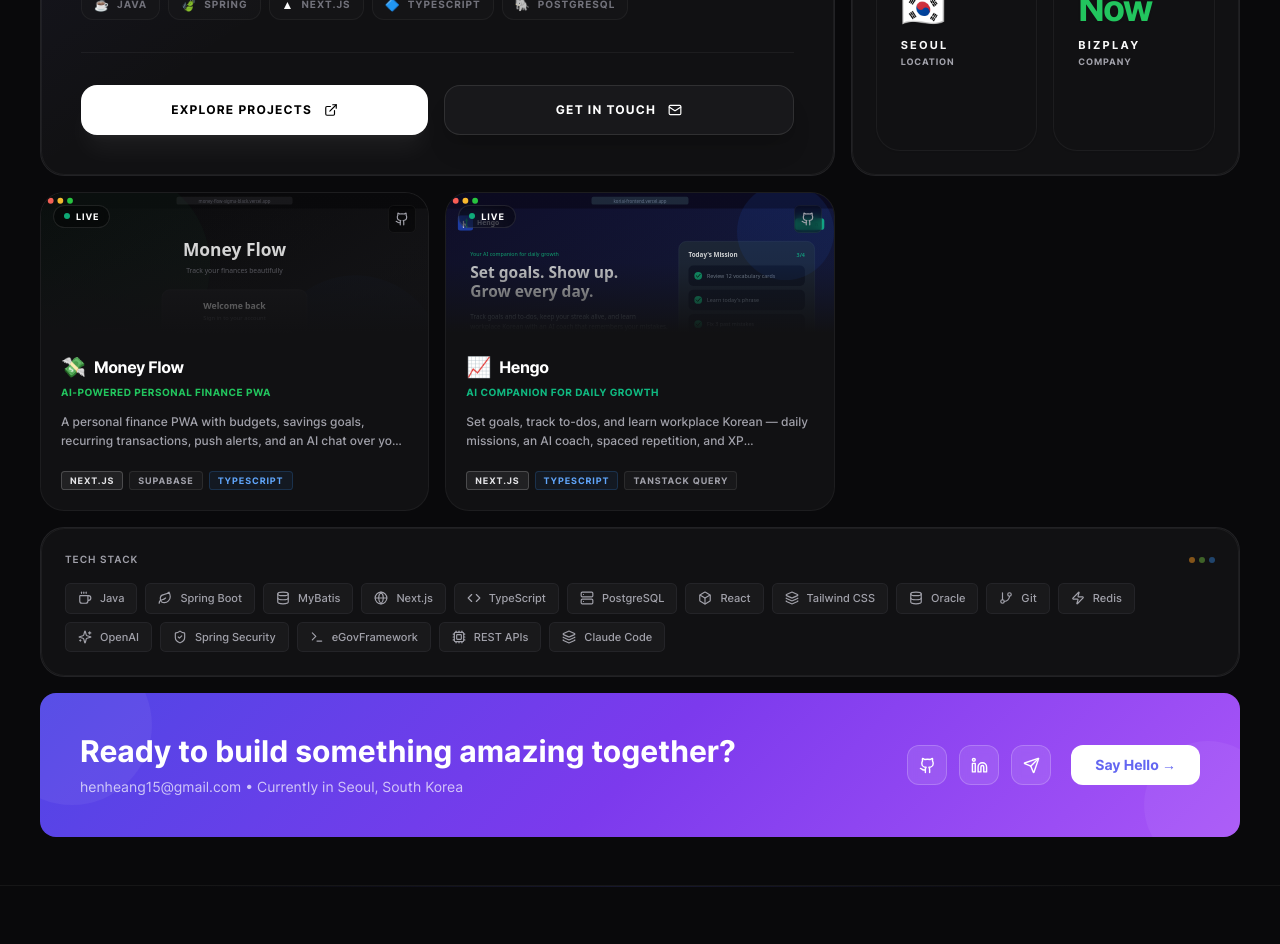
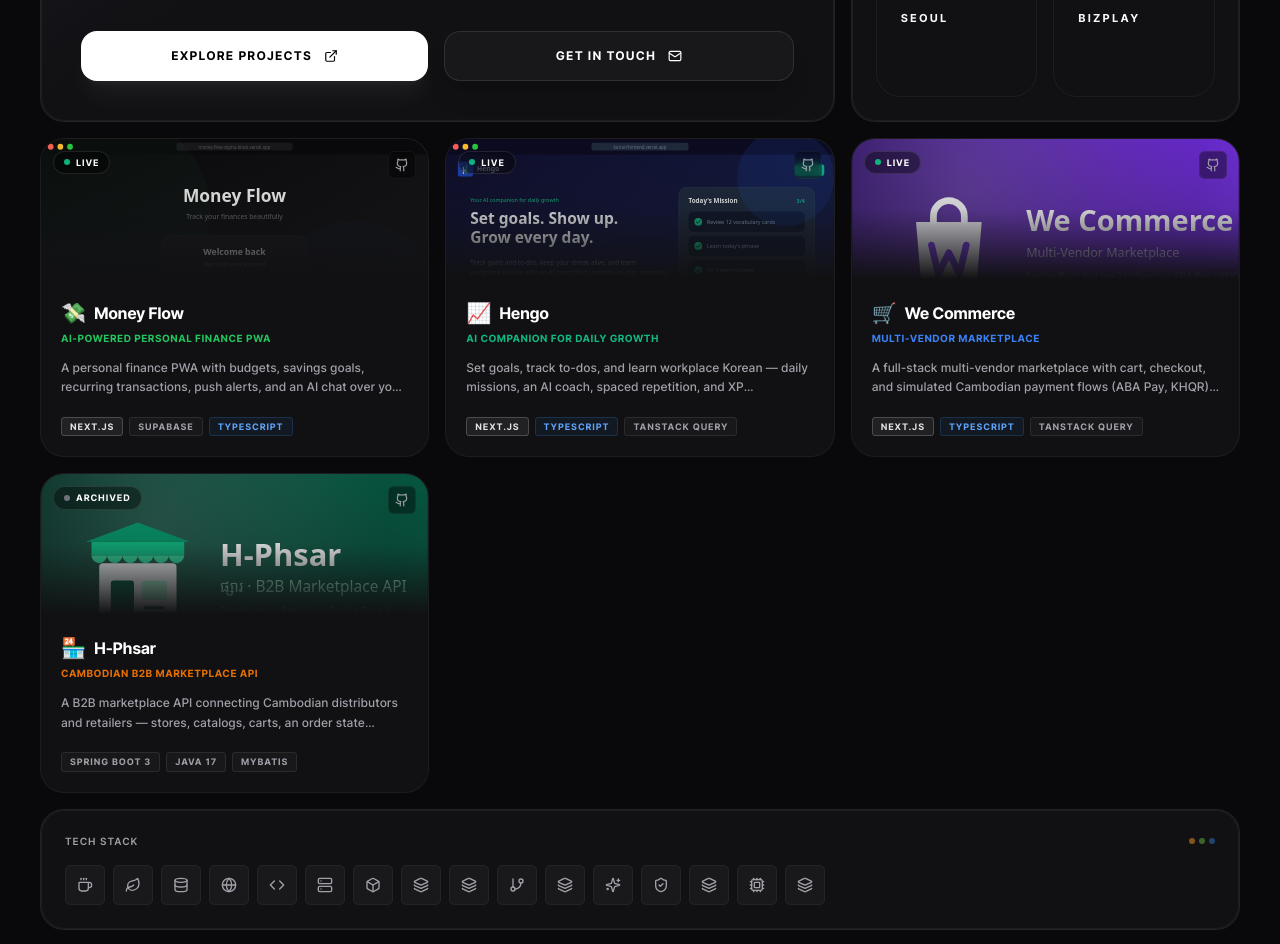
Before and after one commit to Hen-Heang/hen-heang-porfolio, a Next.js app: page / in a window 1280 px wide. Shown: the part 500-1444 px from the top of the page. Built offline with nearby package versions, Linux system fonts and the light colour scheme; no server answers; the database is empty.

Commit message:
update process ui

```diff
--- a/app/about/AboutPageClient.tsx
+++ b/app/about/AboutPageClient.tsx
@@ -7,7 +7,6 @@ import { SkillsTab } from "@/src/components/sections/about/SkillsTab"
 import { usePersonalInfo } from "@/src/providers/site-content-provider"
 import type { SkillCategory, EducationItem, ExperienceItem } from "@/src/lib/types"
 import { Button } from "@/src/components/ui/button"
-import { Badge } from "@/src/components/ui/badge"
 import Image from "next/image"
 import {
     Mail,
@@ -40,10 +39,6 @@ export function AboutPageClient({ skills, education, experience }: AboutPageClie
     const aboutSummary = [
         "I'm a Full-Stack Developer who builds web applications end-to-end, from frontend screens to backend APIs and databases. I've worked in both Cambodia and South Korea, and I'm currently based in Seoul at Bizplay.",
         "I enjoy solving real business problems and collaborating closely with my team, while continuously growing my skills in system design, database architecture, and scalable web development.",
-    ]
-
-    const linkedinCoreSkills = [
-        "Java", "Spring Boot", "MyBatis", "SQL", "JavaScript", "jQuery", "HTML/CSS", "REST APIs",
     ]
 
     const containerVariants = {
@@ -253,16 +248,9 @@ export function AboutPageClient({ skills, education, experience }: AboutPageClie
 
                             {/* Skills Section */}
                             <motion.div variants={itemVariants} className="mb-16">
-                                <div className="flex flex-col md:flex-row md:items-end justify-between gap-6 mb-12">
-                                    <div>
-                                        <h2 className="text-4xl font-black text-zinc-900 dark:text-white mb-2">Technical Arsenal</h2>
-                                        <p className="text-zinc-600 dark:text-zinc-400 font-medium">A comprehensive list of technologies I use to build scalable products.</p>
-                                    </div>
-                                    <div className="flex flex-wrap gap-2">
-                                        {linkedinCoreSkills.slice(0, 4).map(skill => (
-                                            <Badge key={skill} className="bg-blue-600/10 text-blue-600 border-none px-3 py-1 font-bold">{skill}</Badge>
-                                        ))}
-                                    </div>
+                                <div className="mb-12">
+                                    <h2 className="text-4xl font-black text-zinc-900 dark:text-white mb-2">Technical Arsenal</h2>
+                                    <p className="text-zinc-600 dark:text-zinc-400 font-medium">A comprehensive list of technologies I use to build scalable products.</p>
                                 </div>
                                 {skills.length > 0 && (
                                     <div className="p-2 rounded-[2.5rem] bg-zinc-100 dark:bg-zinc-900/50 border border-zinc-200 dark:border-zinc-800">
--- a/data/dashboard.ts
+++ b/data/dashboard.ts
@@ -28,6 +28,7 @@ export interface BentoProject {
     borderColor?: string
     accentColor?: string
     screenshot?: string
+    status?: "live" | "archived"
 }
 
 export const deployedProjects: BentoProject[] = [
@@ -63,6 +64,39 @@ export const deployedProjects: BentoProject[] = [
         accentColor: "#10b981",
         screenshot: "/screenshots/hengo-screenshot.svg"
     },
+    {
+        id: "we-commerce",
+        title: "We Commerce",
+        subtitle: "Multi-Vendor Marketplace",
+        description:
+            "A full-stack multi-vendor marketplace with cart, checkout, and simulated Cambodian payment flows (ABA Pay, KHQR) on a Spring Boot API.",
+        emoji: "🛒",
+        url: "https://we-commerce-frontend.vercel.app",
+        github: "https://github.com/Hen-Heang/we-commerce-frontend",
+        tech: ["Next.js", "TypeScript", "TanStack Query", "Spring Boot"],
+        gradientFrom: "#0a1628",
+        gradientTo: "#122544",
+        borderColor: "#1e3a5f",
+        accentColor: "#3b82f6",
+        screenshot: "/image/we-commerce-preview.svg"
+    },
+    {
+        id: "h-phsar",
+        title: "H-Phsar",
+        subtitle: "Cambodian B2B Marketplace API",
+        description:
+            "A B2B marketplace API connecting Cambodian distributors and retailers — stores, catalogs, carts, an order state machine, and real-time notifications on Spring Boot 3.",
+        emoji: "🏪",
+        url: "https://github.com/Hen-Heang/h-phsar-api-full",
+        github: "https://github.com/Hen-Heang/h-phsar-api-full",
+        tech: ["Spring Boot 3", "Java 17", "MyBatis", "PostgreSQL"],
+        gradientFrom: "#1a120a",
+        gradientTo: "#2a1d10",
+        borderColor: "#4a3520",
+        accentColor: "#e76f00",
+        screenshot: "/image/h-phsar-preview.svg",
+        status: "archived"
+    },
 ]
 
 export const workProjects = [
--- a/data/projects.ts
+++ b/data/projects.ts
@@ -151,7 +151,7 @@ export const projects: Project[] = [
         technologies: ["Spring Boot 3", "Java 21", "PostgreSQL", "Next.js", "TanStack Query", "Zustand"],
         image: "/image/we-commerce-preview.svg",
         github: "https://github.com/Hen-Heang/we-commerce-api",
-        demo: "#",
+        demo: "https://we-commerce-frontend.vercel.app",
         businessProblem: "Cambodian sellers reach buyers through Facebook posts and Telegram chats — no catalog, no cart, no order history, and payment is a screenshot of a bank transfer. We Commerce gives vendors a real storefront and buyers a real shopping flow, with the local payment methods (ABA Pay, KHQR) they already use.",
         overview: "We Commerce is a two-repo full-stack build. The backend (we-commerce-api) is a Spring Boot 3.4 / Java 21 REST API — 11 controllers and 18 JPA entities covering auth, products, categories, bookmarks, collections, purchases, delivery addresses, notifications, and file uploads. The frontend (we-commerce-frontend) is a Next.js 16 storefront with 12 routes: market browsing, product detail, saved items, collections, cart, checkout with simulated ABA Pay / KHQR / card payment sheets, and order history with a status timeline.",
         features: [
--- a/src/components/dashboard/cards/HeroProfileCard.tsx
+++ b/src/components/dashboard/cards/HeroProfileCard.tsx
@@ -14,7 +14,6 @@ export function HeroProfileCard() {
     const profile = useDashboardProfile()
     const profileData = useProfile()
     const roles = profileData.rotatingRoles
-    const techStack = profileData.heroTechStack
     const [showToast, setShowToast] = useState(false)
     const [copied, setCopied]     = useState(false)
     const [roleIndex, setRoleIndex] = useState(0)
@@ -144,19 +143,6 @@ export function HeroProfileCard() {
                             </span>
                         </button>
                     </div>
-
-                    {/* Tech stack mini pills */}
-                    <div className="flex flex-wrap gap-2">
-                        {techStack.map((tech) => (
-                            <div
-                                key={tech.name}
-                                className="flex items-center gap-2 px-3 py-1.5 rounded-xl bg-zinc-900/50 border border-white/5 hover:border-[#6366f1]/30 hover:bg-[#6366f1]/5 transition-all group/tech"
-                            >
-                                <span className="text-xs transition-transform group-hover/tech:scale-125">{tech.icon}</span>
-                                <span className="text-[10px] font-black uppercase tracking-widest text-zinc-500 group-hover/tech:text-white transition-colors">{tech.name}</span>
-                            </div>
-                        ))}
-                    </div>
                 </div>
 
                 {/* Bottom Row: CTA Buttons */}
--- a/src/components/dashboard/cards/ProjectCard.tsx
+++ b/src/components/dashboard/cards/ProjectCard.tsx
@@ -21,6 +21,7 @@ const techColors: Record<string, { bg: string; text: string; border: string }> =
 
 export function ProjectCard({ project }: ProjectCardProps) {
     const accent = project.accentColor || "#6366f1"
+    const isArchived = project.status === "archived"
 
     return (
         <motion.div
@@ -31,7 +32,7 @@ export function ProjectCard({ project }: ProjectCardProps) {
                 href={project.url}
                 target="_blank"
                 rel="noopener noreferrer"
-                aria-label={`Visit ${project.title} (opens in a new tab)`}
+                aria-label={isArchived ? `View ${project.title} source code (opens in a new tab)` : `Visit ${project.title} (opens in a new tab)`}
                 className="absolute inset-0 z-20 outline-none"
             />
             {/* Screenshot preview */}
@@ -52,8 +53,10 @@ export function ProjectCard({ project }: ProjectCardProps) {
 
                 {/* Status Badge */}
                 <div className="absolute top-3 left-3 flex items-center gap-1.5 px-2.5 py-1 rounded-full bg-black/40 backdrop-blur-md border border-white/10">
-                    <span className="w-1.5 h-1.5 rounded-full bg-emerald-500 animate-pulse" />
-                    <span className="text-[9px] font-black text-white uppercase tracking-widest">Live</span>
+                    <span className={`w-1.5 h-1.5 rounded-full ${isArchived ? "bg-zinc-500" : "bg-emerald-500 animate-pulse"}`} />
+                    <span className="text-[9px] font-black text-white uppercase tracking-widest">
+                        {isArchived ? "Archived" : "Live"}
+                    </span>
                 </div>
 
                 {/* Links */}
--- a/src/components/dashboard/cards/StatsGrid.tsx
+++ b/src/components/dashboard/cards/StatsGrid.tsx
@@ -9,10 +9,10 @@ export function StatsGrid() {
     const { deployedProjects } = useDashboardContent()
     const profileData = useProfile()
     const stats = [
-        { num: deployedProjects.length, suffix: "",  label: "Projects",   accent: "#6366f1", sub: "Deployed" },
-        { num: parseInt(profileData.yearsExperience), suffix: "+", label: "Experience", accent: "#8b5cf6", sub: "Years+"   },
-        { num: null, text: profileData.locationEmoji, suffix: "",  label: profileData.location.split(",")[0].trim(), accent: "#22d3ee", sub: "Location" },
-        { num: null, text: "Now",        suffix: "",  label: profileData.company, accent: "#22c55e", sub: "Company"  },
+        { num: deployedProjects.length, suffix: "",  label: "Projects",   accent: "#6366f1" },
+        { num: parseInt(profileData.yearsExperience), suffix: "+", label: "Experience", accent: "#8b5cf6" },
+        { num: null, text: profileData.locationEmoji, suffix: "",  label: profileData.location.split(",")[0].trim(), accent: "#22d3ee" },
+        { num: null, text: "Now",        suffix: "",  label: profileData.company, accent: "#22c55e" },
     ]
 
     return (
@@ -44,14 +44,9 @@ export function StatsGrid() {
                             }
                         </span>
 
-                        <div className="flex flex-col">
-                            <span className="text-[10px] md:text-[11px] font-black uppercase tracking-[0.2em] text-[#fafafa] leading-none">
-                                {stat.label}
-                            </span>
-                            <span className="text-[8px] md:text-[9px] font-bold uppercase tracking-widest text-[#a1a1aa] mt-1">
-                                {stat.sub}
-                            </span>
-                        </div>
+                        <span className="text-[10px] md:text-[11px] font-black uppercase tracking-[0.2em] text-[#fafafa] leading-none mt-2">
+                            {stat.label}
+                        </span>
                     </motion.div>
                 ))}
             </div>
--- a/src/components/dashboard/cards/TechStackCard.tsx
+++ b/src/components/dashboard/cards/TechStackCard.tsx
@@ -14,14 +14,12 @@ import {
     ShieldCheck,
     GitBranch,
     Box,
-    Zap,
-    Sparkles,
-    Terminal
+    Sparkles
 } from "lucide-react"
 
 // Map tech names to Lucide icons
 const getIcon = (skill: string) => {
-    const iconProps = { size: 14, className: "shrink-0 transition-transform duration-300 group-hover:scale-110 group-hover:rotate-3" }
+    const iconProps = { size: 16, className: "shrink-0 transition-transform duration-300 group-hover/tech:scale-110 group-hover/tech:rotate-3" }
     switch (skill.toLowerCase()) {
         case "java": return <Coffee {...iconProps} />
         case "spring boot": return <Leaf {...iconProps} />
@@ -31,12 +29,9 @@ const getIcon = (skill: string) => {
         case "postgresql": return <Server {...iconProps} />
         case "react": return <Box {...iconProps} />
         case "tailwind css": return <Layers {...iconProps} />
-        case "oracle": return <Database {...iconProps} />
         case "git": return <GitBranch {...iconProps} />
-        case "redis": return <Zap {...iconProps} />
         case "openai": return <Sparkles {...iconProps} />
         case "spring security": return <ShieldCheck {...iconProps} />
-        case "egovframework": return <Terminal {...iconProps} />
         case "rest apis": return <Cpu {...iconProps} />
         default: return <Layers {...iconProps} />
     }
@@ -45,22 +40,19 @@ const getIcon = (skill: string) => {
 // Map tech names to accent colors
 const getColor = (skill: string) => {
     switch (skill.toLowerCase()) {
-        case "java": return "group-hover:text-[#f89820] group-hover:border-[#f89820]/30"
-        case "spring boot": return "group-hover:text-[#6db33f] group-hover:border-[#6db33f]/30"
-        case "mybatis": return "group-hover:text-[#eab308] group-hover:border-[#eab308]/30"
-        case "next.js": return "group-hover:text-[#fafafa] group-hover:border-[#fafafa]/30"
-        case "typescript": return "group-hover:text-[#3178c6] group-hover:border-[#3178c6]/30"
-        case "postgresql": return "group-hover:text-[#336791] group-hover:border-[#336791]/30"
-        case "react": return "group-hover:text-[#61dafb] group-hover:border-[#61dafb]/30"
-        case "tailwind css": return "group-hover:text-[#38bdf8] group-hover:border-[#38bdf8]/30"
-        case "oracle": return "group-hover:text-[#f80000] group-hover:border-[#f80000]/30"
-        case "git": return "group-hover:text-[#f05032] group-hover:border-[#f05032]/30"
-        case "redis": return "group-hover:text-[#d82c20] group-hover:border-[#d82c20]/30"
-        case "openai": return "group-hover:text-[#10a37f] group-hover:border-[#10a37f]/30"
-        case "spring security": return "group-hover:text-[#6db33f] group-hover:border-[#6db33f]/30"
-        case "egovframework": return "group-hover:text-[#3b82f6] group-hover:border-[#3b82f6]/30"
-        case "rest apis": return "group-hover:text-[#00bcd4] group-hover:border-[#00bcd4]/30"
-        default: return "group-hover:text-[#fafafa] group-hover:border-[#fafafa]/30"
+        case "java": return "group-hover/tech:!text-[#f89820] group-hover/tech:!border-[#f89820]/30"
+        case "spring boot": return "group-hover/tech:!text-[#6db33f] group-hover/tech:!border-[#6db33f]/30"
+        case "mybatis": return "group-hover/tech:!text-[#eab308] group-hover/tech:!border-[#eab308]/30"
+        case "next.js": return "group-hover/tech:!text-[#fafafa] group-hover/tech:!border-[#fafafa]/30"
+        case "typescript": return "group-hover/tech:!text-[#3178c6] group-hover/tech:!border-[#3178c6]/30"
+        case "postgresql": return "group-hover/tech:!text-[#336791] group-hover/tech:!border-[#336791]/30"
+        case "react": return "group-hover/tech:!text-[#61dafb] group-hover/tech:!border-[#61dafb]/30"
+        case "tailwind css": return "group-hover/tech:!text-[#38bdf8] group-hover/tech:!border-[#38bdf8]/30"
+        case "git": return "group-hover/tech:!text-[#f05032] group-hover/tech:!border-[#f05032]/30"
+        case "openai": return "group-hover/tech:!text-[#10a37f] group-hover/tech:!border-[#10a37f]/30"
+        case "spring security": return "group-hover/tech:!text-[#6db33f] group-hover/tech:!border-[#6db33f]/30"
+        case "rest apis": return "group-hover/tech:!text-[#00bcd4] group-hover/tech:!border-[#00bcd4]/30"
+        default: return "group-hover/tech:!text-[#fafafa] group-hover/tech:!border-[#fafafa]/30"
     }
 }
 
@@ -80,13 +72,16 @@ export function TechStackCard() {
             </div>
             <div className="flex flex-wrap gap-2">
                 {techStack.map((skill) => (
-                    <span
+                    <div
                         key={skill}
-                        className={`group bg-[#27272a]/40 hover:bg-[#3f3f46]/40 border border-[#3f3f46]/30 text-[#a1a1aa] text-[11px] font-medium px-3 py-1.5 rounded-lg transition-all duration-300 cursor-default flex items-center gap-2 hover:shadow-[0_0_20px_rgba(255,255,255,0.03)] ${getColor(skill)}`}
+                        aria-label={skill}
+                        className={`group/tech relative w-10 h-10 flex items-center justify-center bg-[#27272a]/40 hover:bg-[#3f3f46]/40 border border-[#3f3f46]/30 text-[#a1a1aa] rounded-lg transition-all duration-300 cursor-default hover:shadow-[0_0_20px_rgba(255,255,255,0.03)] ${getColor(skill)}`}
                     >
                         {getIcon(skill)}
-                        {skill}
-                    </span>
+                        <span className="absolute -top-8 left-1/2 -translate-x-1/2 px-2 py-1 bg-zinc-800 text-white text-[10px] rounded opacity-0 group-hover/tech:!opacity-100 transition-opacity pointer-events-none whitespace-nowrap border border-white/5 z-10">
+                            {skill}
+                        </span>
+                    </div>
                 ))}
             </div>
         </BentoCard>
```
Also changed, not shown: src/components/ui/Footer.tsx (+1 -12 lines), app/about/page.tsx (line endings or trailing spaces), 1 other file (tests, documents, lock files or other folders).
